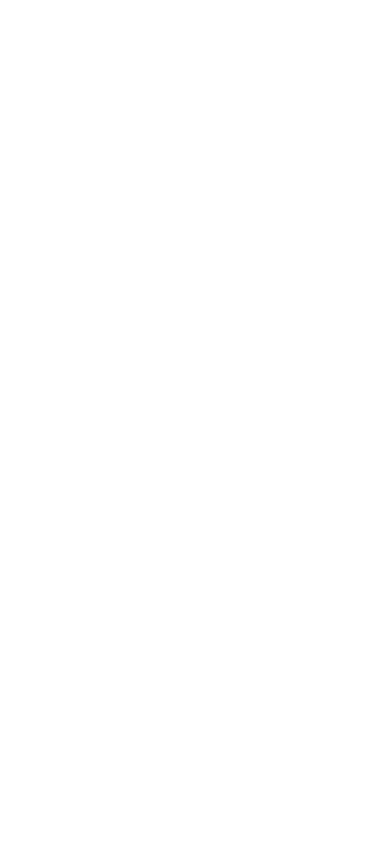
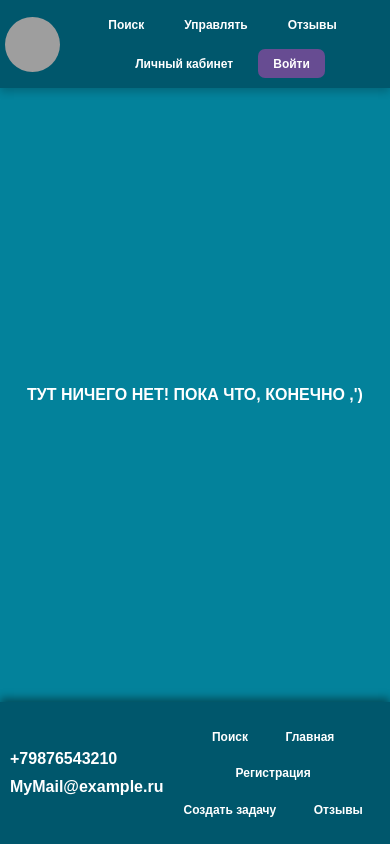
Before and after one commit to Inseliq/checkup-todo-list, a plain HTML site: page src/index.html in a window 390 px wide. Drawn offline with Linux system fonts and the light colour scheme; grey boxes are pictures that could not be loaded.

Commit message:
Version 0.0.0Beta
Made index.html, work has begun on register.html and login.html

```diff
--- a/src/css/root.css
+++ b/src/css/root.css
@@ -0,0 +1,349 @@
+/* ROOTS */
+
+:root {
+  --main-color: #674c92;
+  --main-shadow: #583492;
+  --bg-color: #00576c;
+  --secondary-color: #03829b;
+  --link-shadow: #00000050;
+  --bg-card: #2f9589;
+  --input-color: #c0e2e6;
+  --error-message: #d63343;
+}
+
+
+/* ALL ELEMENTS */
+
+* {
+  outline: 0;
+  margin: 0;
+  padding: 0;
+  box-sizing: border-box;
+}
+
+/* General elements */
+
+html,
+body {
+  width: 100%;
+  min-height: 100vh;
+  background-color: var(--secondary-color);
+  color: #fff;
+  font-size: 16px;
+  font-style: normal;
+  font-family: "Montserrat Alternates", sans-serif;
+  font-optical-sizing: auto;
+  font-weight: 600;
+  font-style: normal;
+  display: flex;
+  flex-direction: column;
+  justify-content: space-between;
+  scroll-behavior: smooth;
+}
+
+a {
+  text-decoration: none;
+  color: #fff;
+}
+
+ul,
+ol,
+li {
+  list-style: none;
+}
+
+h1,
+h2,
+h3,
+h4 {
+  font-size: 16px;
+  font-weight: 600;
+}
+
+img {
+  display: block;
+  width: 100%;
+  height: auto;
+}
+
+section {
+  width: 100%;
+  padding: 40px 10px;
+  display: flex;
+  justify-content: center;
+}
+
+/* Container */
+
+.container {
+  max-width: 1440px;
+  width: 100%;
+  display: flex;
+  flex-direction: column;
+}
+
+/* Button */
+
+.btn {
+  color: #fff;
+  cursor: pointer;
+  transition: 0.4s;
+  outline: none;
+  border: none;
+  display: flex;
+  width: fit-content;
+  font-size: 17px;
+  border-radius: 10px;
+  font-weight: 700;
+  padding: 13px 30px;
+  background: var(--main-color);
+
+  &:hover {
+    scale: 1.1;
+    background: var(--main-color);
+  }
+
+  &:active {
+    background: var(--main-shadow);
+    color: #fff;
+    scale: 0.95;
+  }
+}
+
+.inversion-btn {
+  color: var(--main-shadow);
+  background: #fff!important;
+  border: var(--main-color) 1px solid;
+}
+
+/* Link */
+
+.link {
+  color: #fff;
+  cursor: pointer;
+  padding: 10px 20px;
+  transition: 0.4s;
+  outline: none;
+  border: none;
+  display: flex;
+  width: fit-content;
+  font-size: 17px;
+  border-radius: 10px;
+
+  &:hover {
+    scale: 1.1;
+    background: var(--link-shadow);
+  }
+
+  &:active {
+    background-color: #00000075;
+    scale: 0.95;
+  }
+}
+
+.link-transition {
+    color: #007bff;
+    text-decoration: underline;
+
+    &:hover {
+    color: #0056b3;
+    }
+}
+
+/* Description (H2) */
+
+.sec__title {
+  width: 100%;
+  font-size: 30px;
+  color: #fff;
+  font-weight: 700;
+  margin-bottom: 30px;
+  text-align: center;
+}
+
+.inversion {
+  color: black !important;
+}
+
+/* Header */
+
+header {
+    width: 100%;
+    padding: 20px 10px;
+    display: flex;
+    align-items: center;
+    justify-content: space-around;
+    background-color: var(--bg-color);
+    text-align: center;
+    box-shadow: 0 4px 8px rgba(0, 0, 0, 0.2);
+
+    & a.logo {
+        display: flex;
+        justify-content: center;
+        align-items: center;
+        background:none;
+        border-radius: 50%;
+        width: 55px;
+        height: 55px;
+        padding: 5px;
+
+        & img {
+        width: 55px;
+        height: 55px;
+        border-radius: 50%;
+       }
+      }
+
+
+
+    & nav {
+        display: flex;
+        flex-wrap: wrap;
+        gap: 15px;
+        width: fit-content;
+
+        & span {
+          font-size: 15px;
+          display: flex;
+          align-items: center;
+          gap: 5px;
+
+          & img {
+          width: 55px;
+          }
+        }
+
+        & a {
+            display: flex;
+            width: fit-content;
+            border-radius: 8px;
+            padding: 10px 20px;
+            transition: 0.4s;
+            color: #fff;
+            font-weight: 700;
+            font-size: 17px;
+            align-items: center;
+
+            &:hover {
+                background: var(--bg-shadow);
+                scale: 1.1;
+            }
+        }
+    }
+}
+
+/* Main */
+
+main {
+    width: 100%;
+    display: flex;
+    align-items: center;
+    flex-direction: column;
+}
+
+/* Footer */
+
+footer {
+    width: 100%;
+    padding: 20px 10px;
+    display: flex;
+    align-items: center;
+    justify-content: space-around;
+    background-color: var(--bg-color);
+    text-align: center;
+    box-shadow: 0 -4px 8px rgba(0, 0, 0, 0.4);
+
+    & .contact {
+      display: flex;
+      flex-direction: row;
+      gap: 10px;
+      flex-wrap: wrap;
+    }
+
+    & nav {
+        display: flex;
+        justify-content: flex-end;
+        flex-wrap: wrap;
+        gap: 15px;
+        width: fit-content;
+
+        & a {
+            display: flex;
+            width: fit-content;
+            border-radius: 8px;
+            padding: 10px 20px;
+            transition: 0.4s;
+            color: #fff;
+            font-weight: 700;
+            font-size: 17px;
+            align-items: center;
+            &:hover {
+                background-color: #00000042;
+                scale: 1.1;
+            }
+        }
+    }
+}
+
+/* @Media */
+
+@media screen and (max-width: 1200px) {
+  header, footer {
+    justify-content: space-evenly;
+  }
+}
+
+@media screen and (max-width: 992px) {
+  header nav a {
+    font-size: 15.5px !important;
+  }
+  header nav {
+    justify-content: flex-end;
+  }
+}
+
+@media screen and (max-width: 768px) {
+  header nav a,
+  footer nav a {
+    font-size: 14px !important;
+  }
+}
+
+@media screen and (max-width: 632px) {
+  header nav a,
+  footer nav a {
+    font-size: 12px !important;
+    padding: 7.5px 15px !important;
+    border-radius: 7px !important;
+  }
+}
+
+@media screen and (max-width: 576px) {
+  header nav a {
+    font-size: 12px !important;
+    padding: 7.5px 15px !important;
+    border-radius: 7px !important;
+  }
+
+  footer nav {
+    gap: 7.5px;
+    justify-content: center;
+  }
+}
+
+@media screen and (max-width: 476px) {
+  header {
+    padding: 10px 5px;
+  }
+
+  header nav {
+    justify-content: center;
+    gap: 10px;
+  }
+}
+
+/* Quick commands */
+
+.hidden {
+  display: none;
+}
--- a/src/index.html
+++ b/src/index.html
@@ -3,9 +3,38 @@
 <head>
   <meta charset="UTF-8">
   <meta name="viewport" content="width=device-width, initial-scale=1.0">
-  <title>Home Page</title>
+  <link rel="stylesheet" href="/src/css/root.css">
+  <link rel="stylesheet" href="/src/css/style.css">
+  <title>Главная страница</title>
 </head>
 <body>
-
+		<header>
+			<a href="index.html" class="logo">
+				<img src="/public/assets/icon/main-icon_1x1(2k).png" class="logo" alt="Logo" />
+			</a>
+			<nav>
+				<a class="link" href="#">Поиск</a>
+				<a class="link" href="#">Управлять</a>
+				<a class="link" href="#">Отзывы</a>
+				<a class="link" href="/src/auth/login.html">Личный кабинет</a>
+				<a class="btn" href="/src/auth/login.html">Войти</a>
+			</nav>
+		</header>
+    <main>
+ТУТ НИЧЕГО НЕТ! ПОКА ЧТО, КОНЕЧНО ,')
+    </main>
+    		<footer>
+			<div class="contact">
+				<p class="phone">+79876543210</p>
+				<p class="mail">MyMail@example.ru</p>
+			</div>
+			<nav>
+        <a class="link" href="#">Поиск</a>
+				<a class="link" href="#">Главная</a>
+				<a class="link" href="/src/auth/register.html">Регистрация</a>
+				<a class="link" href="#">Создать задачу</a>
+				<a class="link" href="#">Отзывы</a>
+			</nav>
+		</footer>
 </body>
 </html>
```
Also changed, not shown: src/auth/login.html (+3 -1 lines), src/auth/register.html (+1 -1 lines), 1 other file.
